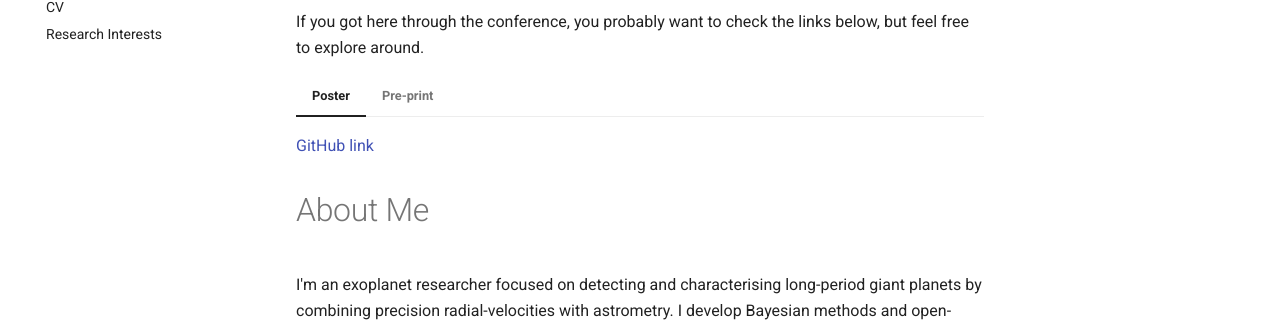
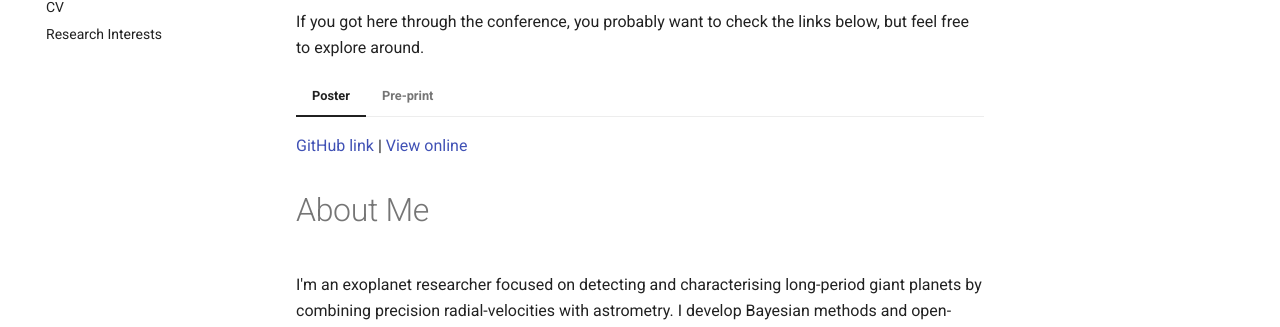
Before and after one commit to ReddTea/reddtea.github.io, an MkDocs documentation site: the page built from docs/index.md, in a window 1280 px wide and 900 px high. Shown: the part 212-539 px from the top of the window. Built offline with MkDocs 1.6.1 and Material for MkDocs 9.7.7, drawn with Linux system fonts in a browser that asks for light colours; plug-ins that fetch from the network failed and are left out.

Commit message:
View PDF online

```diff
--- a/docs/index.md
+++ b/docs/index.md
@@ -2,12 +2,12 @@
 If you got here through the conference, you probably want to check the links below, but feel free to explore around.
 
 === "Poster"
-    [GitHub link](https://github.com/ReddTea/reddtea.github.io/blob/main/ICEPF/poster_ICEPF_2025_12.pdf)
+    [GitHub link](https://github.com/ReddTea/reddtea.github.io/blob/main/ICEPF/poster_ICEPF_2025_12.pdf) | [View online](https://nbviewer.org/github/ReddTea/reddtea.github.io/blob/main/ICEPF/poster_ICEPF_2025_12.pdf)
 
 
 
 === "Pre-print"
-    [GitHub link](https://github.com/ReddTea/reddtea.github.io/blob/main/ICEPF/CHEPS_Astrometry_pre_print.pdf)
+    [GitHub link](https://github.com/ReddTea/reddtea.github.io/blob/main/ICEPF/CHEPS_Astrometry_pre_print.pdf) | [View online](https://nbviewer.org/github/ReddTea/reddtea.github.io/blob/main/ICEPF/CHEPS_Astrometry_pre_print.pdf)
 
 
 
```
